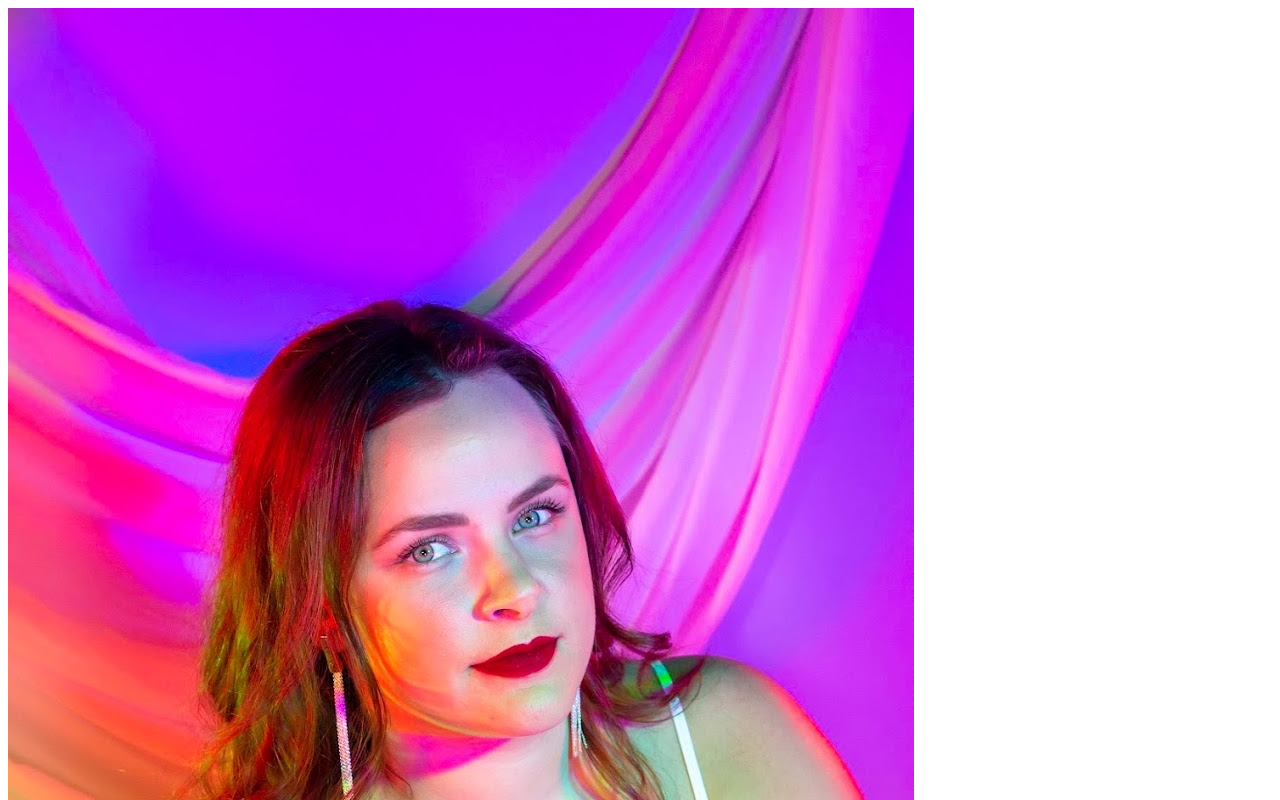
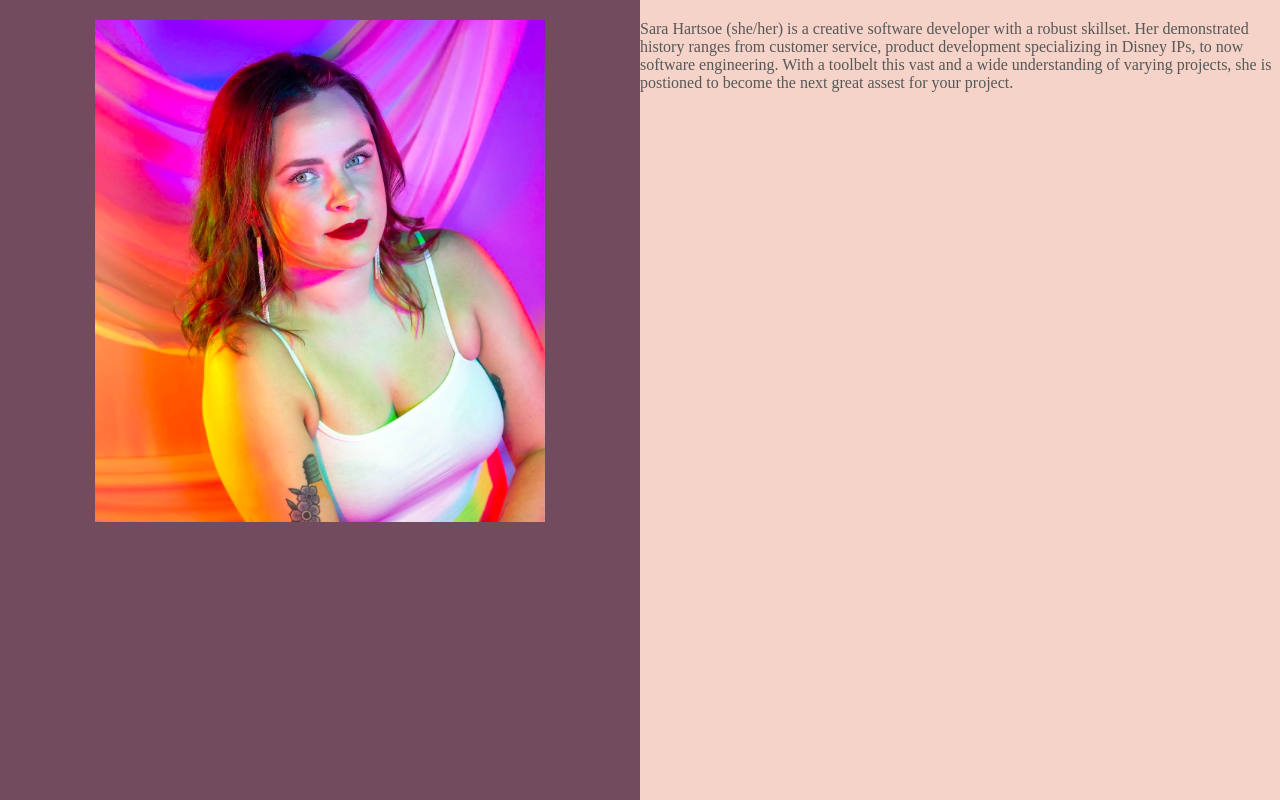
Before and after one commit to Momentum-Team-8/css--portfolio-sarahartsoe, a plain HTML site: page index.html in a window 1280 px wide. Shown: the top 800 px of the page. Drawn offline with Linux system fonts and the light colour scheme.

Commit message:
split divs on the page.

```diff
--- a/index.html
+++ b/index.html
@@ -1,16 +1,31 @@
 <!DOCTYPE html>
 <html lang="en">
-<head>
-    <meta charset="UTF-8">
-    <meta http-equiv="X-UA-Compatible" content="IE=edge">
-    <meta name="viewport" content="width=device-width, initial-scale=1.0">
+  <head>
+    <meta charset="UTF-8" />
+    <meta http-equiv="X-UA-Compatible" content="IE=edge" />
+    <meta name="viewport" content="width=device-width, initial-scale=1.0" />
     <title>Sara Hartsoe</title>
-</head>
-<body>
+    <link rel="stylesheet" href="styles.css" />
+  </head>
+  <body>
     <div class="container">
-        <div>
-            <img src="portfolio.jpeg" alt="Colorful headshot of Sara">
-        </div>
+      <div class="split left">
+        <img
+          src="portfolio.png"
+          alt="Colorful headshot of Sara"
+          class="headshot"
+        />
+      </div>
+      <div class="split right">
+        <p>
+          Sara Hartsoe (she/her) is a creative software developer with a robust
+          skillset. Her demonstrated history ranges from customer service,
+          product development specializing in Disney IPs, to now software
+          engineering. With a toolbelt this vast and a wide understanding of
+          varying projects, she is postioned to become the next great assest for
+          your project.
+        </p>
+      </div>
     </div>
-</body>
+  </body>
 </html>
--- a/styles.css
+++ b/styles.css
@@ -0,0 +1,33 @@
+* {
+    box-sizing: border-box;
+    margin: 0;
+    padding: 0;
+}
+.split {
+    height: 100%;
+    width: 50%;
+    position: fixed;
+    z-index: 1;
+    top: 0;
+    overflow-x: hidden;
+    padding-top: 20px;
+  }
+  .left {
+    left: 0;
+    background-color: #734B5E;
+  }
+  .right {
+    right: 0;
+    background-color: #F5D3C8;
+  }
+  .headshot {
+      width: 450px;
+      display: block;
+    margin-left: auto;
+    margin-right: auto;
+    margin-top: auto;
+    margin-bottom: auto;
+  }
+  p {
+    color: #565857;
+  }
```
Also changed, not shown: portfolio.jpeg (deleted), portfolio.png (added).
